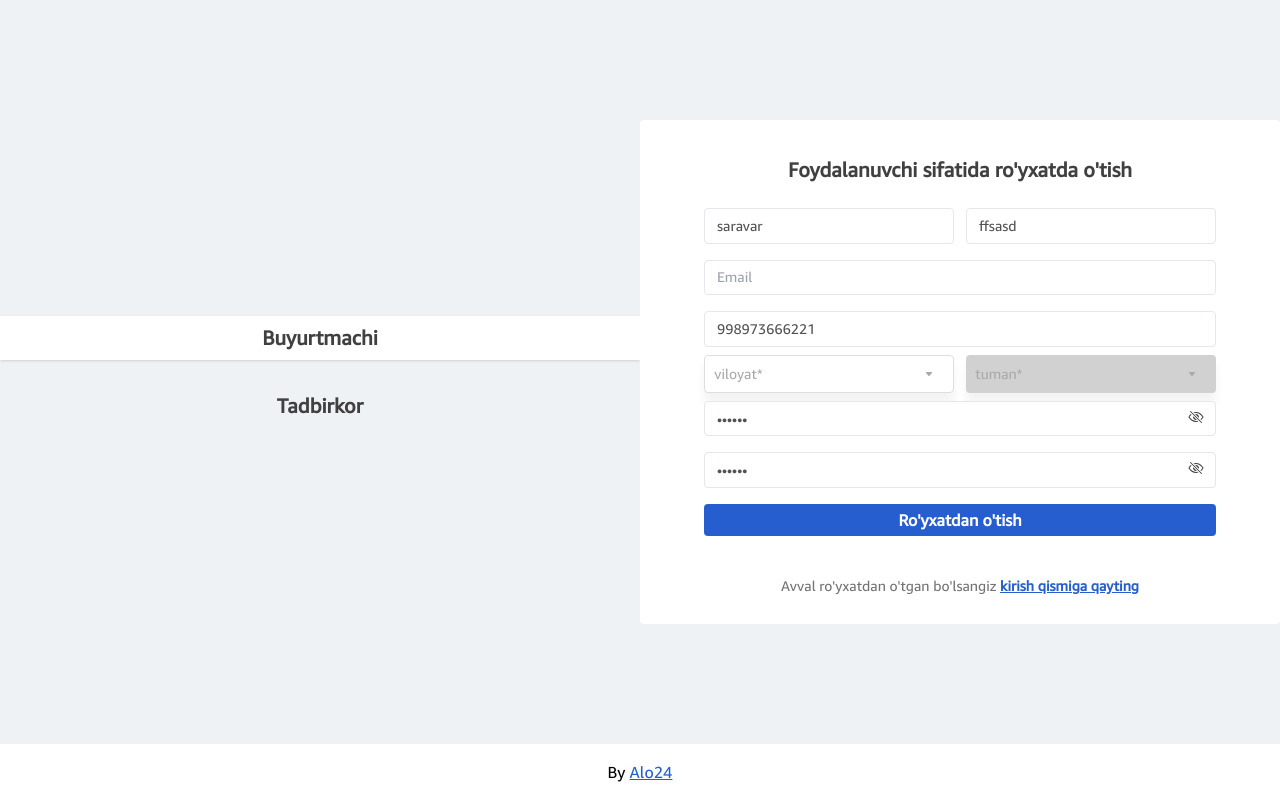
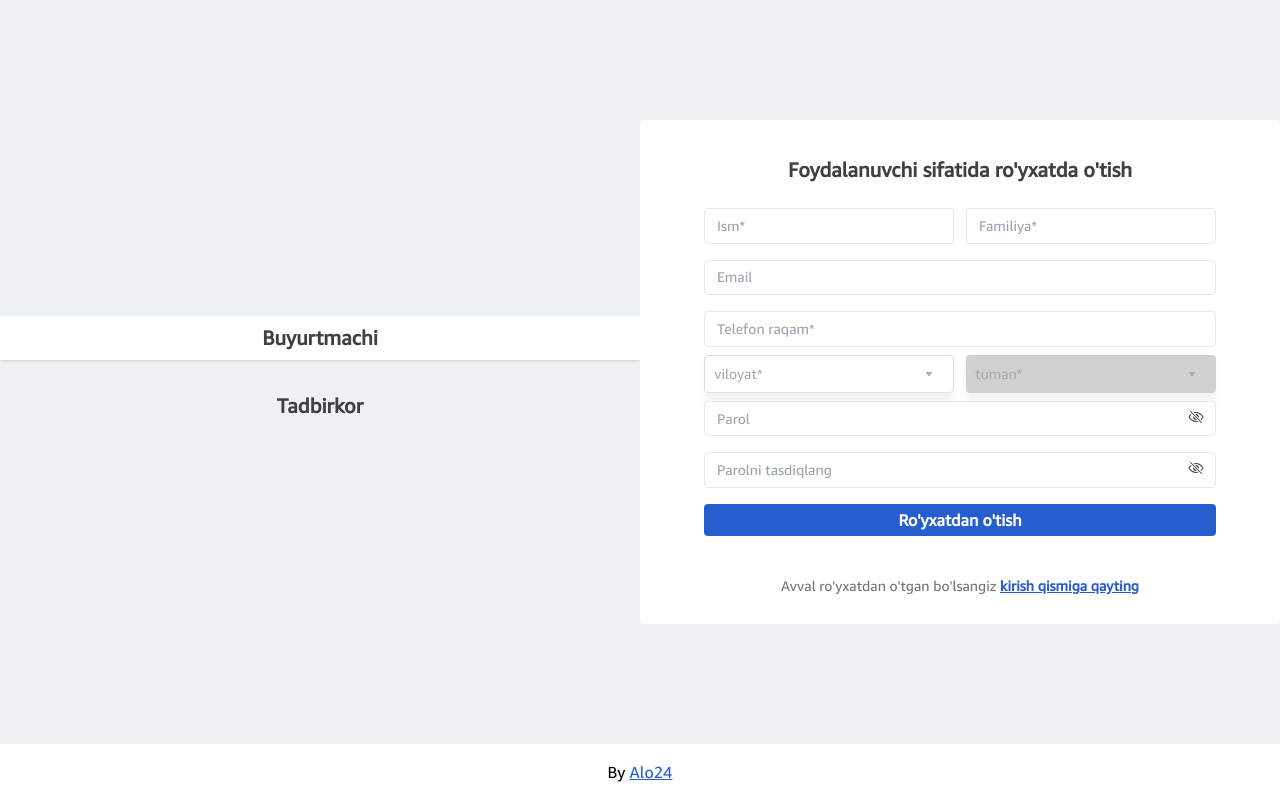
Before and after one commit to navruz22/alo-trade, a React (Create React App) app in the folder frontend/: page /sign-up in a window 1280 px wide. Built offline with nearby package versions, Linux system fonts and the light colour scheme; no server answers.

Commit message:
Completed

```diff
--- a/frontend/src/Pages/Sign/Components/SignUp.js
+++ b/frontend/src/Pages/Sign/Components/SignUp.js
@@ -27,19 +27,19 @@ const SignUp = () => {
     setUrl(e.target.name);
   };
 
-  const [firstname, setFirstname] = useState("saravar");
-  const [lastname, setLastname] = useState("ffsasd");
+  const [firstname, setFirstname] = useState("");
+  const [lastname, setLastname] = useState("");
   const [email, setEmail] = useState("");
-  const [password, setPassword] = useState("123456");
-  const [confirmPassword, setConfirmPassword] = useState("123456");
-  const [phone, setPhone] = useState("998973666221");
+  const [password, setPassword] = useState("");
+  const [confirmPassword, setConfirmPassword] = useState("");
+  const [phone, setPhone] = useState("");
   const [region, setRegion] = useState("");
   const [district, setDistrict] = useState("");
   const [districts, setDistricts] = useState([]);
   const [categories, setCategories] = useState([]);
   const [subcategories, setSubcategories] = useState([]);
   const [allSubcategories, setAllSubcategories] = useState([]);
-  const [name, setName] = useState("Alo24");
+  const [name, setName] = useState("");
   const [tradeTypes, setTradeTypes] = useState([]);
 
   const clearDatas = () => {
```
